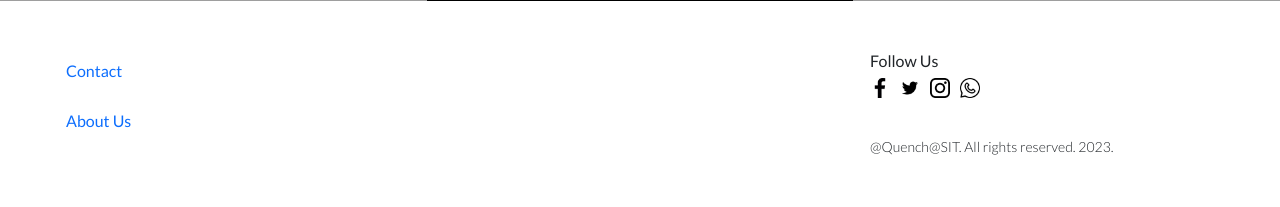
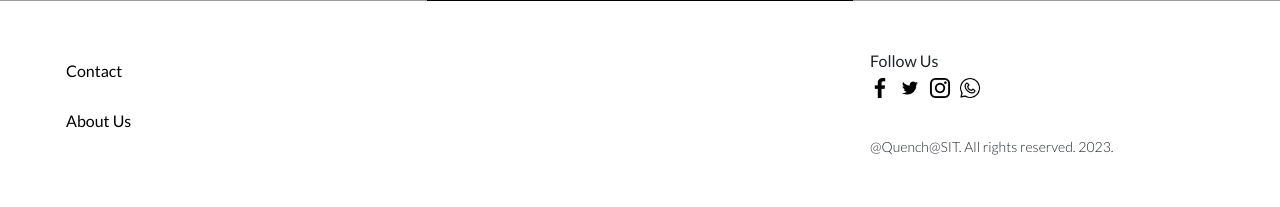
Before and after one commit to heyheyheyyyyyyy/web-sys, a PHP site: page /index.php in a window 1280 px wide. Shown: the part 2795-3002 px from the top of the page. Run offline with PHP 8.4, Linux system fonts and the light colour scheme; the visitor is signed in with stand-in values (Sample User, id 1); grey boxes are pictures that could not be loaded.

Commit message:
Bug fixes

```diff
--- a/footer.inc.php
+++ b/footer.inc.php
@@ -2,8 +2,8 @@
     <div class="footerLeft">
         <div class="footerMenu">
             <ul class="fList">
-                <li class="fListItem"><a class='nav-link' href='contactus.php'>Contact</a></li>
-                <li class="fListItem"><a class='nav-link' href='aboutus.php'>About Us</a></li>
+                <li class="fListItem"><a class='nav-link' style="color: black;" href='contactus.php'>Contact</a></li>
+                <li class="fListItem"><a class='nav-link' style="color: black;" href='aboutus.php'>About Us</a></li>
             </ul>
         </div>
     </div>
--- a/payment.php
+++ b/payment.php
@@ -16,10 +16,7 @@ if ($_SERVER["REQUEST_METHOD"] != "POST") {
         include "nav.inc.php";
         ?>
         <form action ='process_purchase.php' method='POST' id="main_container">
-
             <div id="left_page">
-                <p>CHECKOUT</p>
-
                 <div class="payment_methods">
                     <p class="forallheading">PAYMENT METHOD</p>
                     <hr />
```
